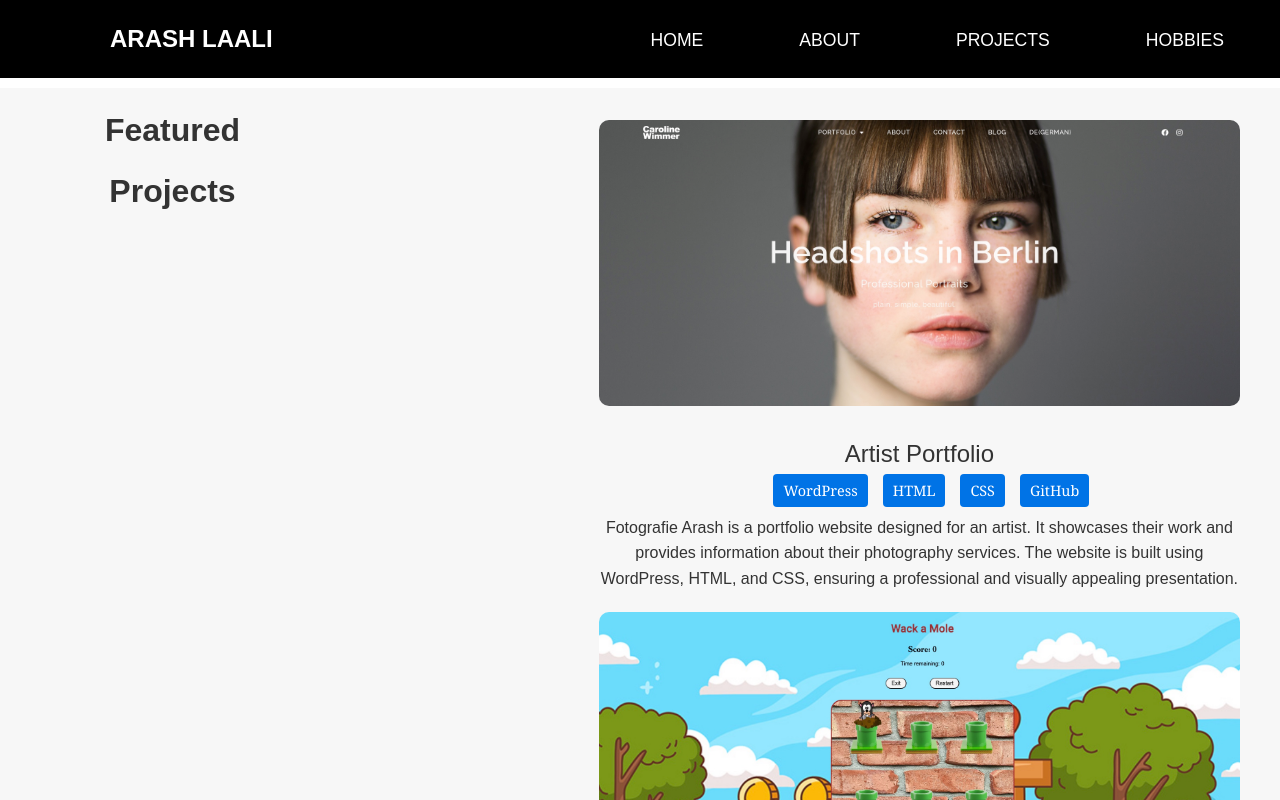
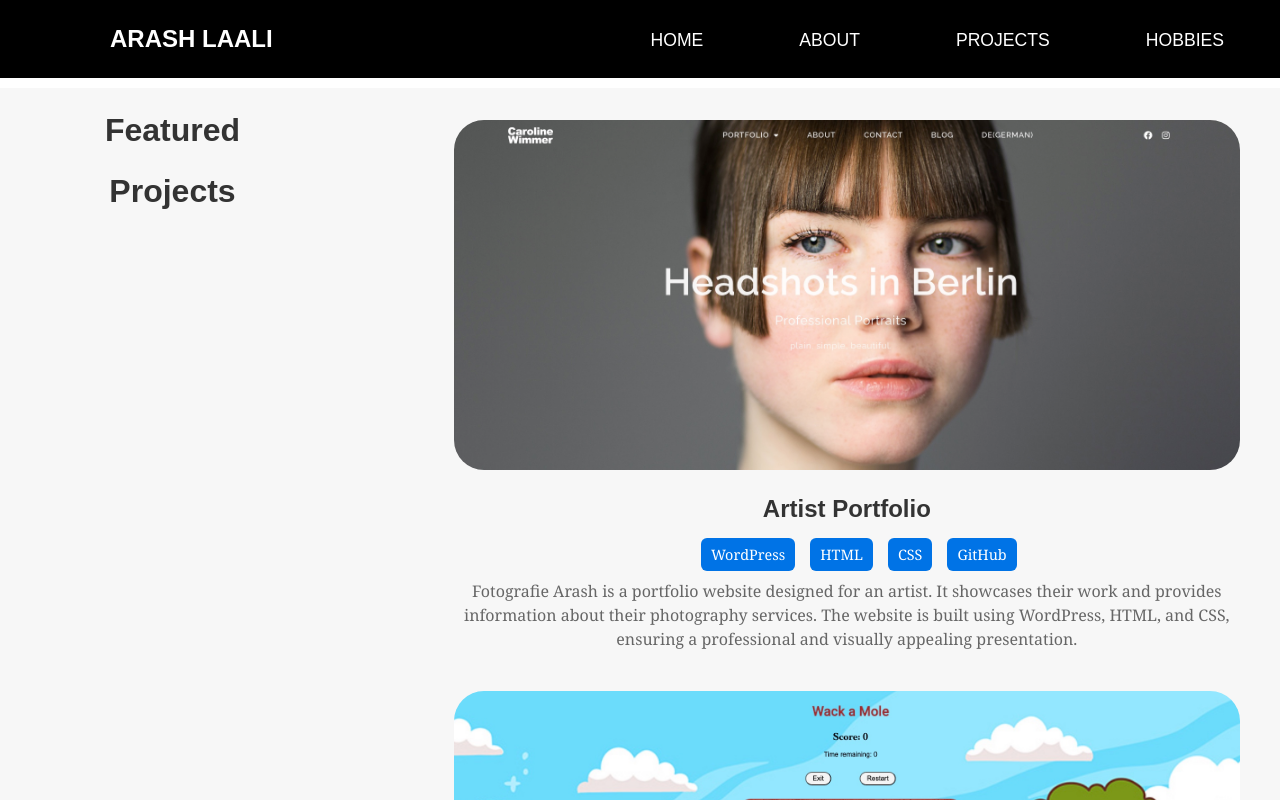
Before and after one commit to Arashlaali/portfolio, a React (Vite) app in the folder myportfolio/: page /projects in a window 1280 px wide. Shown: the top 800 px of the page. Built offline with nearby package versions, Linux system fonts and the light colour scheme.

Commit message:
changes on css for text margin

```diff
--- a/myportfolio/src/pages/PageProjects.css
+++ b/myportfolio/src/pages/PageProjects.css
@@ -19,9 +19,9 @@
 /* Portfolio Section */
 #portfolio {
     display: grid;
-    grid-template-columns: 1fr 3fr;
+    grid-template-columns: 1fr 10fr;
     /* Divide portfolio into two columns */
-    gap: 20px;
+    gap: 10px;
     width: 100%;
     max-width: 1200px;
     padding: 20px;
@@ -49,7 +49,7 @@
 .projects-flex {
     display: flex;
     flex-direction: column;
-    gap: 20px;
+    gap: 10px;
     width: 100%;
     text-align: center;
     grid-column: 2 / 3;
@@ -77,7 +77,7 @@
     background-color: #0073e6;
     color: #fff;
     padding: 5px 10px;
-    border-radius: 4px;
+    border-radius: 6px;
     font-size: 0.9rem;
     text-align: center;
 }
@@ -86,7 +86,7 @@
 .projects-individual img {
     max-width: 100%;
     height: auto;
-    border-radius: 10px;
+    border-radius: 30px;
     margin-bottom: 2px;
 
 }
@@ -99,13 +99,22 @@
     margin-top: 10px;
 }
 
-.projects-bio p {
+.projects-bio h2 {
 
-    font-size: 1.2rem;
+    font-size: 1.5rem;
     font-weight: bold;
     color: #333;
     margin-bottom: 10px;
 }
+
+.projects-bio article {
+    font-family: 'Georgia', serif;
+    font-size: 1rem;
+    line-height: 1.5;
+    color: #666;
+    margin-bottom: 30px;
+}
+
 
 /* Responsive Design for small screens */
 @media (max-width: 768px) {
--- a/myportfolio/src/pages/PageProjects.jsx
+++ b/myportfolio/src/pages/PageProjects.jsx
@@ -29,7 +29,7 @@ function PageProjects() {
                                 <li> CSS </li>
                                 <li> GitHub</li>
                             </ul>
-                            <article className='project-bio'>
+                            <article className='projects-info'>
                                 Fotografie Arash is a portfolio website designed for an artist. It showcases their work and provides information about their photography services. The website is built using WordPress, HTML, and CSS, ensuring a professional and visually appealing presentation.
 
                             </article>
```
